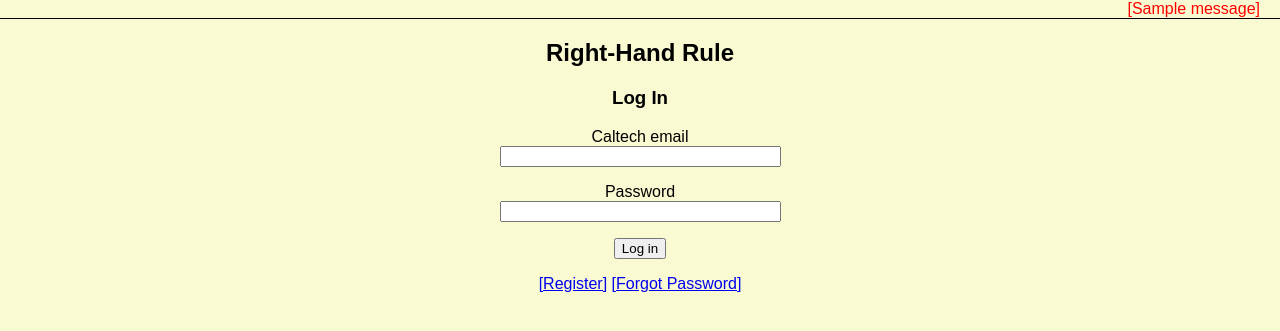
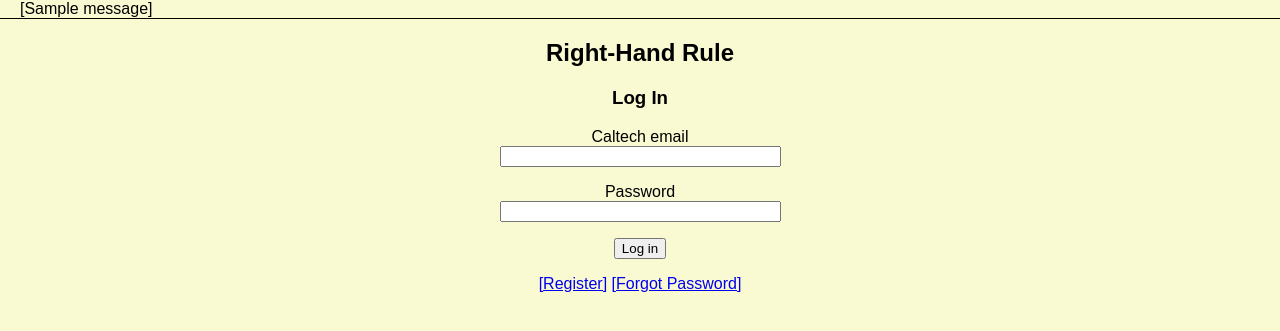
Before and after one commit to davidbelliott/rhr, a Flask app: page /login in a window 1280 px wide. Shown: the top 331 px of the page. Run offline with Flask 2, Linux system fonts and the light colour scheme; one stand-in notice (Sample message) is shown; parts of the project's set-up code (start-up, migrations or seed data) failed here and were passed over.

Commit message:
Aesthetic improvements to flashes

```diff
--- a/static/css/style.css
+++ b/static/css/style.css
@@ -19,14 +19,21 @@
   margin: 0 0 1em 0;
 }
 
-.links {
+.head {
     top: 0;
     left: 0;
     width: 100%;
     background-color: lightgoldenrodyellow;
     border-bottom: 1px solid black;
-    text-align: right;
+    text-align: left;
     padding: 0 20px;
+}
+
+.head::after {
+   content: " ";
+   display: block;
+   height: 0;
+   clear: both;
 }
 
 .footer {
@@ -37,6 +44,15 @@
     padding-bottom: 20px;
     margin-top: 20px;
     font-size: small;
+}
+
+.links {
+    display: block;
+    float: right;
+}
+
+.flash {
+    display: block;
 }
 
 .center {
@@ -51,8 +67,12 @@
     background-color: hotpink;
 }
 
-.flashes {
-    color: red;
+.error {
+    background-color: yellow;
+}
+
+.info {
+    background-color: lightblue;
 }
 
 /* no grid support? */
@@ -71,6 +91,15 @@
   flex: 1 1 270px;
 }
 
+.panel > label {
+    display: inline-block;
+    padding-left: 1.4rem;
+}
+
+.panel > input[type="checkbox"] {
+    position: absolute;
+}
+
 /* We need to set the margin used on flex items to 0 as we have gaps in grid.  */
 
 @supports (display: grid) {
--- a/templates/layout.html
+++ b/templates/layout.html
@@ -9,17 +9,17 @@
         {% endblock %}
     </head>
     <body>
-        {% with messages = get_flashed_messages() %}
+        {% with messages = get_flashed_messages(with_categories=true) %}
         {% if self.links() | trim or messages %}
-        <div class="links">
-            {% block links %}
-            {% endblock %}
+	<div class="head">
+            <div class="links">
+                {% block links %}
+                {% endblock %}
+            </div>
             {% if messages %}
-                <div class="flashes">
-                {% for message in messages %}
-                [{{ message }}]
+                {% for category, message in messages %}
+                <div class="flash"><span class={{ category }}>[{{ message }}]</span></div>
                 {% endfor %}
-                </div>
             {% endif %}
         </div>
         {% endif %}
```
